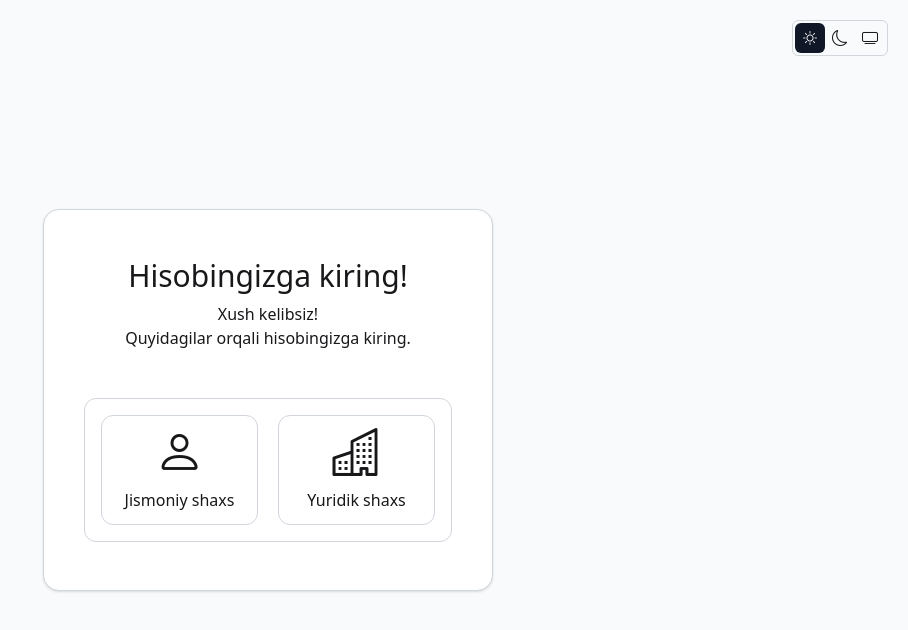
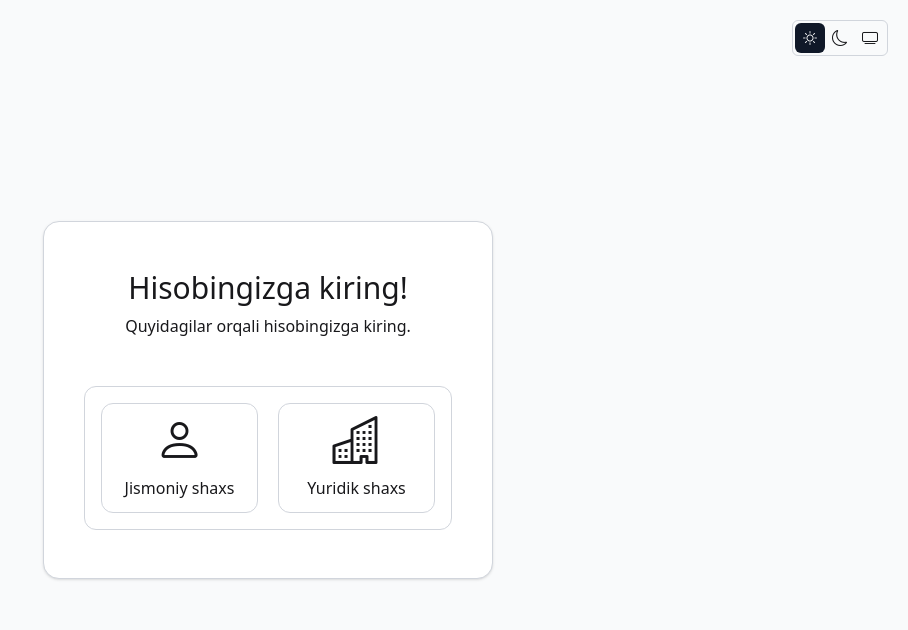
Before and after one commit to shahbozshirinboyev/weya-plus.uz, a React (Vite) app: page /registration in a window 1280 px wide. Shown: the top 630 px of the page, without its empty margins (372-1280 px from the left). Built offline with nearby package versions, Linux system fonts and the light colour scheme.

Commit message:
registration ...

```diff
--- a/src/components/Registration.jsx
+++ b/src/components/Registration.jsx
@@ -45,8 +45,6 @@ function Registration() {
                 Hisobingizga kiring!
               </h1>
               <p className="text-md font-light">
-                Xush kelibsiz!
-                <br />
                 Quyidagilar orqali hisobingizga kiring.
               </p>
             </div>
```
